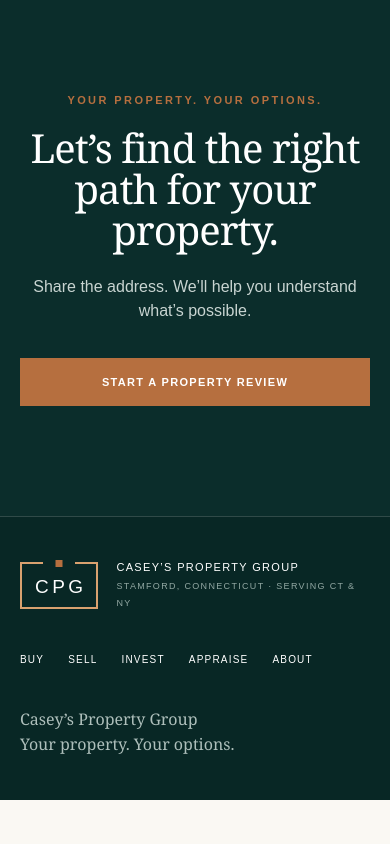
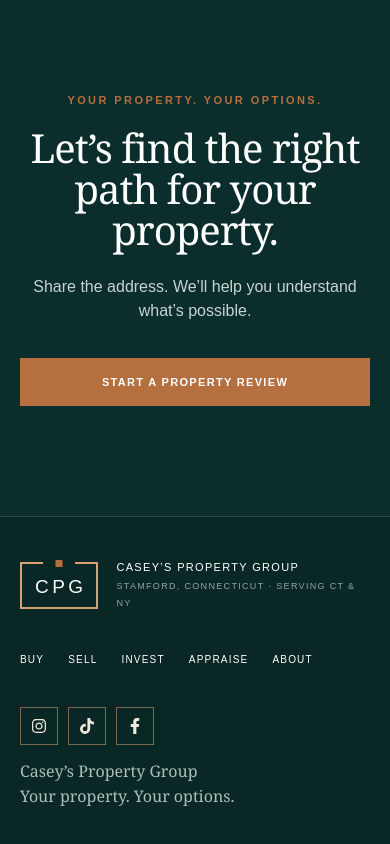
Before and after one commit to amalagisi41-prog/CPG, a Next.js app: page / in a window 390 px wide. Shown: the part 8972-9816 px from the top of the page. Before the commit the page ends 9772 px from the top, so only its background shows below. Built offline with nearby package versions, Linux system fonts and the light colour scheme.

Commit message:
Add social links and mobile polish

```diff
--- a/app/globals.css
+++ b/app/globals.css
@@ -152,6 +152,12 @@ footer { background:#082725; color:white; padding:42px 5.2vw; display:grid; grid
 .footer-links { display:flex; flex-wrap:wrap; gap:12px 24px; font-size:10px; text-transform:uppercase; letter-spacing:.12em; }
 .footer-links a:hover { color:var(--copper); }
 .footer-note { text-align:right; color:#aebfbb; font-family:Georgia,serif; line-height:1.6; }
+.footer-social-wrap { display:flex; flex-direction:column; align-items:flex-end; gap:14px; }
+.footer-social-wrap .footer-note { margin:0; }
+.social-links { display:flex; gap:10px; }
+.social-links a { width:38px; height:38px; display:grid; place-items:center; border:1px solid rgba(217,161,111,.55); color:#f1e7dc; transition:.2s ease; }
+.social-links a:hover { background:var(--copper); border-color:var(--copper); color:white; transform:translateY(-2px); }
+.social-links svg { width:16px; height:16px; }
 
 @media (max-width: 1050px) {
   .site-header { grid-template-columns:1fr auto; }
@@ -197,6 +203,7 @@ footer { background:#082725; color:white; padding:42px 5.2vw; display:grid; grid
   .situation-list { grid-template-columns:1fr; }
   footer { grid-template-columns:1fr; padding:42px 20px; }
   .footer-note { text-align:left; }
+  .footer-social-wrap { align-items:flex-start; }
 }
 
 @media (max-width: 430px) {
--- a/app/page.tsx
+++ b/app/page.tsx
@@ -1,3 +1,5 @@
+import { FaFacebookF, FaInstagram, FaTiktok } from "react-icons/fa";
+
 const paths = [
   { number: "01", title: "Sell", copy: "Compare market, as-is, direct-sale and improvement options.", href: "#seller-options" },
   { number: "02", title: "Buy", copy: "Find a home, investment property or overlooked opportunity.", href: "#start" },
@@ -218,7 +220,14 @@ export default function Home() {
         <div className="footer-links">
           <a href="#paths">Buy</a><a href="#seller-options">Sell</a><a href="#divisions">Invest</a><a href="#start">Appraise</a><a href="#about">About</a>
         </div>
-        <p className="footer-note">Casey’s Property Group<br />Your property. Your options.</p>
+        <div className="footer-social-wrap">
+          <div className="social-links" aria-label="Social media">
+            <a href="https://www.instagram.com/" target="_blank" rel="noreferrer" aria-label="Casey’s Property Group on Instagram"><FaInstagram aria-hidden="true" /></a>
+            <a href="https://www.tiktok.com/" target="_blank" rel="noreferrer" aria-label="Casey’s Property Group on TikTok"><FaTiktok aria-hidden="true" /></a>
+            <a href="https://www.facebook.com/" target="_blank" rel="noreferrer" aria-label="Casey’s Property Group on Facebook"><FaFacebookF aria-hidden="true" /></a>
+          </div>
+          <p className="footer-note">Casey’s Property Group<br />Your property. Your options.</p>
+        </div>
       </footer>
     </main>
   );
--- a/package.json
+++ b/package.json
@@ -17,7 +17,8 @@
     "drizzle-orm": "0.45.2",
     "next": "16.2.6",
     "react": "19.2.6",
-    "react-dom": "19.2.6"
+    "react-dom": "19.2.6",
+    "react-icons": "^5.7.0"
   },
   "devDependencies": {
     "@cloudflare/vite-plugin": "1.37.1",
```
Also changed, not shown: 1 other file (tests, documents, lock files or other folders).
